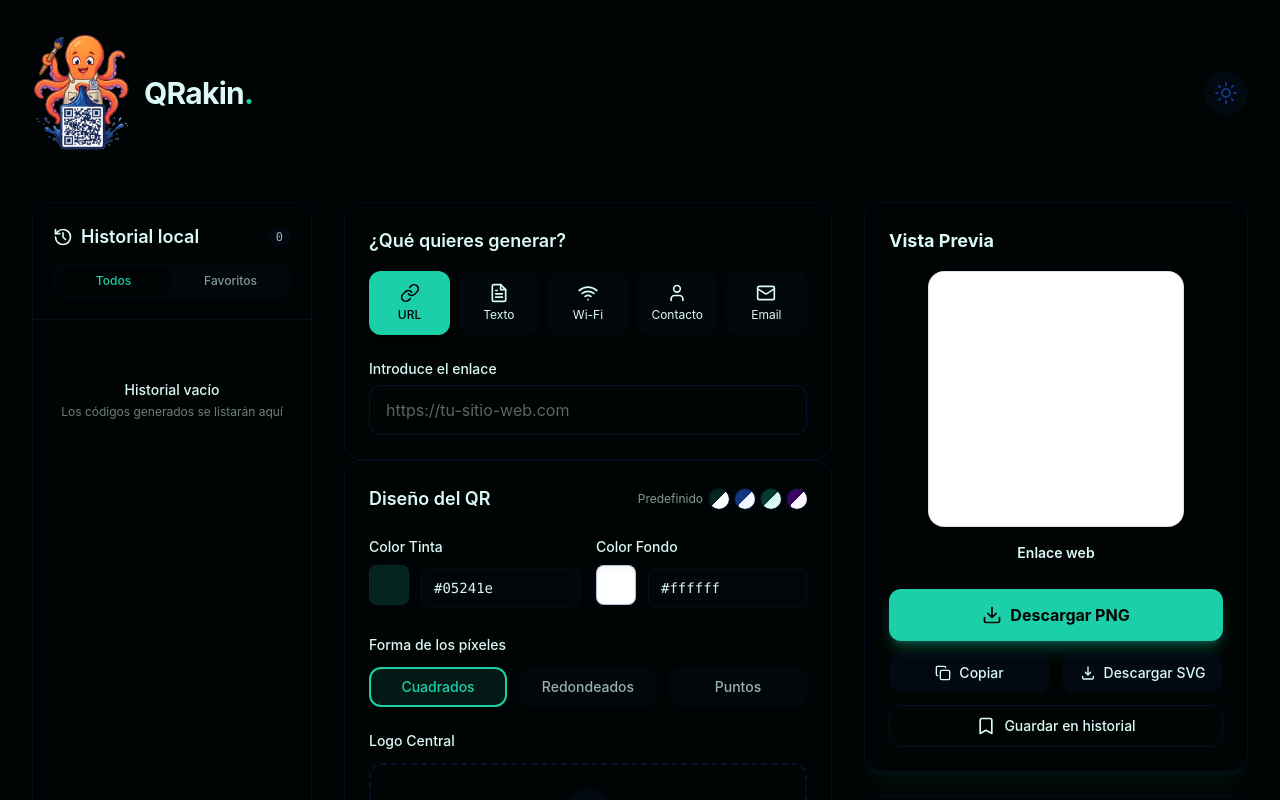
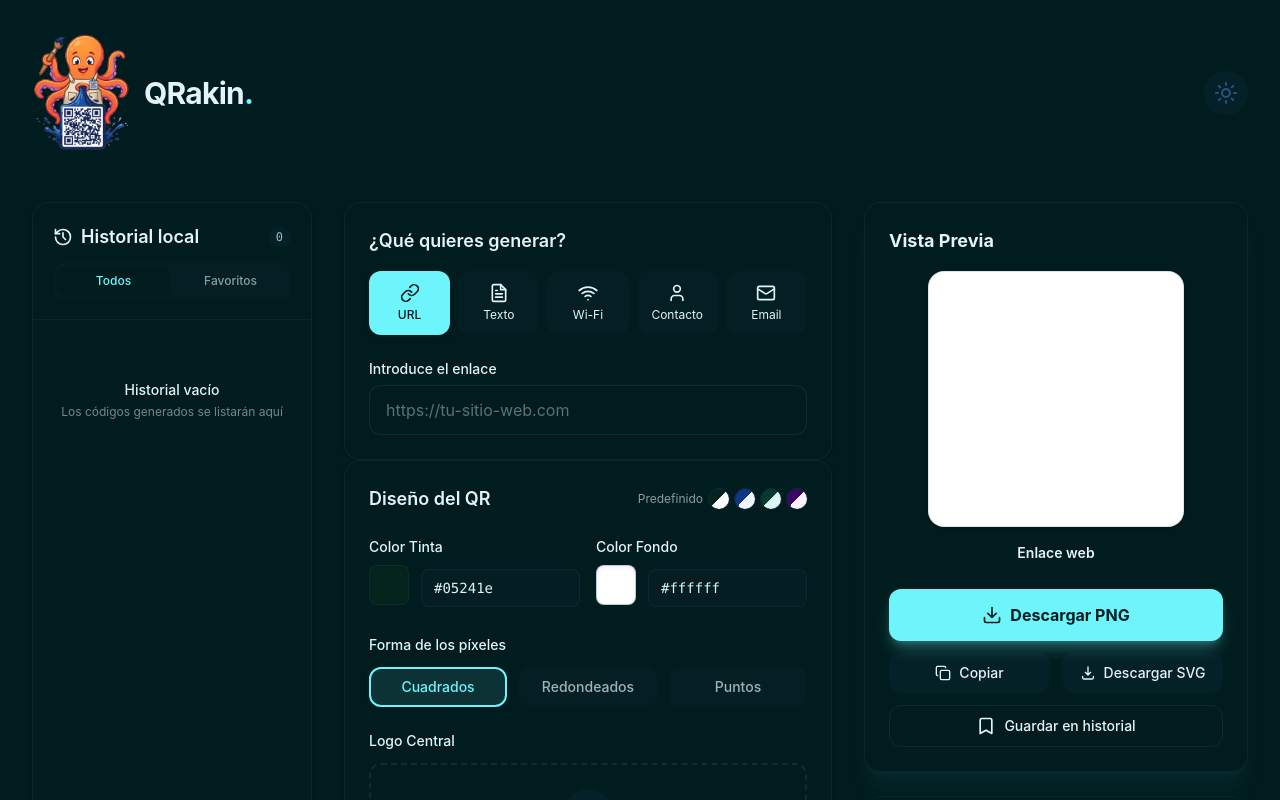
Before and after one commit to Aaron-GF/qr-generator, an Angular app: page / in a window 1280 px wide. Shown: the top 800 px of the page. Built offline with nearby package versions, Linux system fonts and the light colour scheme.

Commit message:
refactor: update color palette variables for light and dark themes in styles.css

```diff
--- a/src/styles.css
+++ b/src/styles.css
@@ -1,22 +1,24 @@
 @import 'tailwindcss';
 
 @theme {
-  --color-text: #05241e;
-  --color-background: #fbfefe;
-  --color-primary: #2fe4bd;
-  --color-secondary: #7ca2ee;
-  --color-accent: #4f5ce8;
+  --color-text: #09181b;
+  --color-background: #e9fafc;
+  --color-primary: #038a91;
+  --color-secondary: #7ea3d3;
+  --color-accent: #dc5704;
+
   --color-success: #22c55e;
   --color-warning: #eab308;
   --color-danger: #ef4444;
 }
 
 [data-theme='dark'] {
-  --color-text: #dbfaf4;
-  --color-background: #010404;
-  --color-primary: #1bd0a8;
-  --color-secondary: #113783;
-  --color-accent: #1724b0;
+  --color-text: #e4f3f6;
+  --color-background: #011c1e;
+  --color-primary: #6ef5fc;
+  --color-secondary: #2c5181;
+  --color-accent: #fb7623;
+
   --color-success: #16a34a;
   --color-warning: #ca8a04;
   --color-danger: #dc2626;
```
